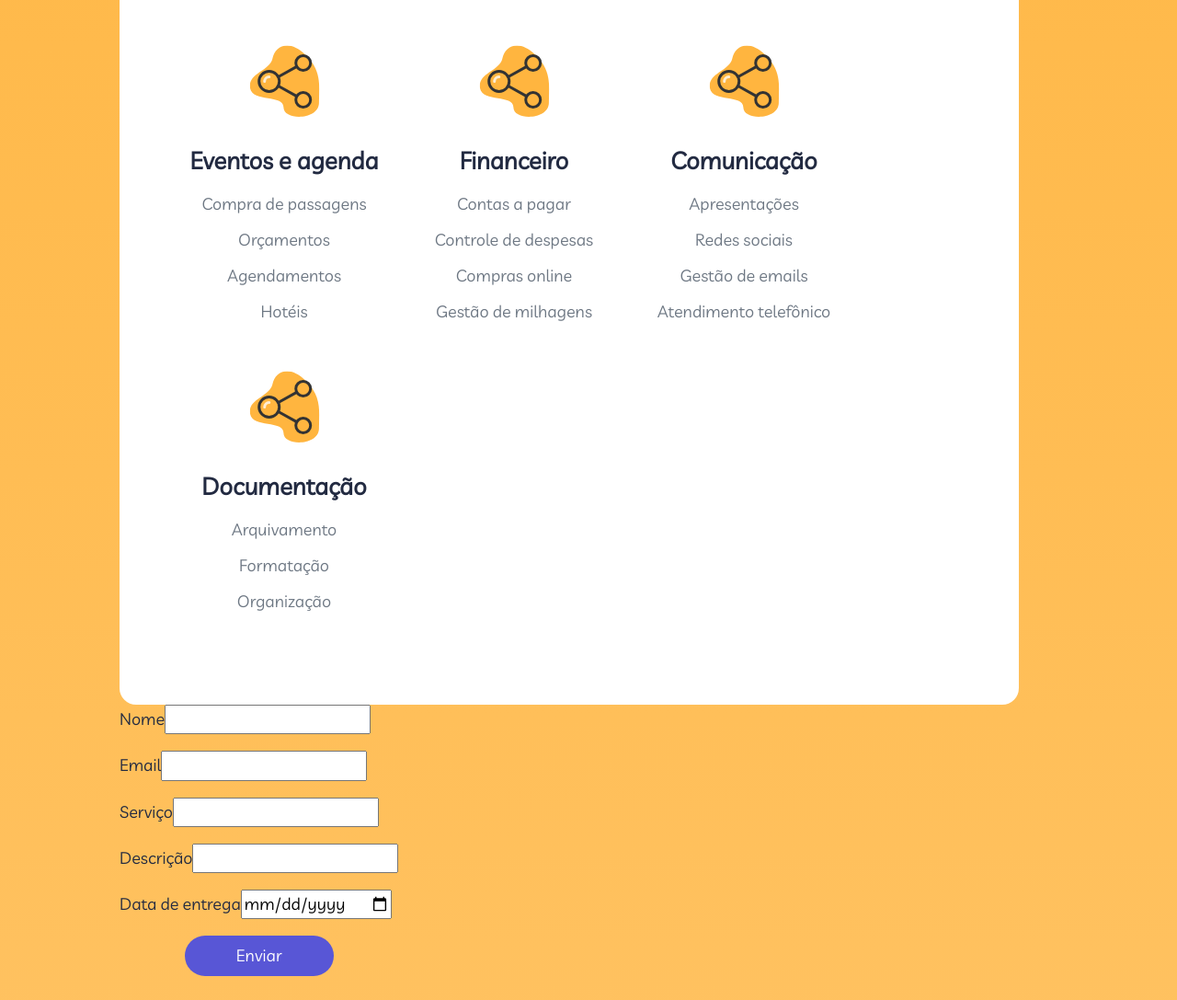
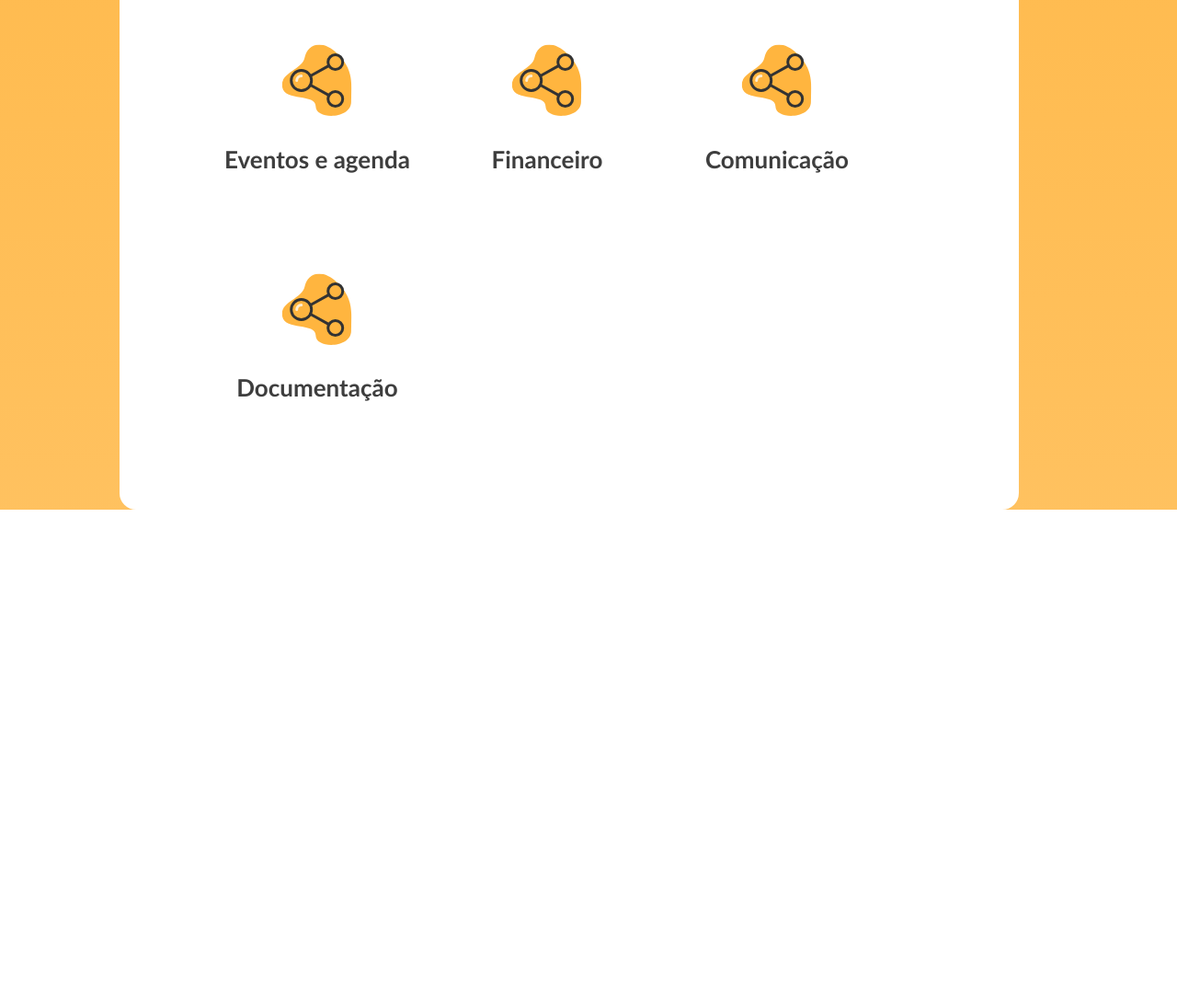
Before and after one commit to picolloo/susy, a Gatsby site: page / in a window 1280 px wide. Shown: the part 930-2017 px from the top of the page at 92% size. After the commit the page ends 1484 px from the top, so only its background shows below. Built offline with nearby package versions, Linux system fonts and the light colour scheme; Gatsby itself is replaced by a stand-in of ours; a web font is replaced by a local one.

Commit message:
styled refactor

```diff
--- a/gatsby-config.js
+++ b/gatsby-config.js
@@ -40,7 +40,7 @@ module.exports = {
       resolve: "gatsby-plugin-web-font-loader",
       options: {
         google: {
-          families: ["Livvic"],
+          families: ["Sul Sans Light"],
         },
       },
     },
--- a/src/data/services.json
+++ b/src/data/services.json
@@ -2,31 +2,21 @@
   {
     "id": 0,
     "name": "Eventos e agenda",
-    "topics": ["Compra de passagens", "Orçamentos", "Agendamentos", "Hotéis"]
+    "description": "Compra de passagens Orçamentos Agendamentos Hotéis"
   },
   {
     "id": 1,
     "name": "Financeiro",
-    "topics": [
-      "Contas a pagar",
-      "Controle de despesas",
-      "Compras online",
-      "Gestão de milhagens"
-    ]
+    "description": "Contas a pagar Controle de despesas Compras online Gestão de milhagens"
   },
   {
     "id": 2,
     "name": "Comunicação",
-    "topics": [
-      "Apresentações",
-      "Redes sociais",
-      "Gestão de emails",
-      "Atendimento telefônico"
-    ]
+    "description": "Apresentações Redes sociais Gestão de emails Atendimento telefônico"
   },
   {
     "id": 3,
     "name": "Documentação",
-    "topics": ["Arquivamento", "Formatação", "Organização"]
+    "description": "Arquivamento Formatação Organização"
   }
 ]
--- a/src/pages/index.js
+++ b/src/pages/index.js
@@ -3,7 +3,7 @@ import React from "react"
 import Layout from "../components/Layout"
 import Hero from "../components/Hero"
 import Services from "../components/Services"
-import Contact from "../components/Contact"
+// import Contact from "../components/Contact"
 import SEO from "../components/seo"
 
 const IndexPage = () => (
@@ -11,7 +11,8 @@ const IndexPage = () => (
     <SEO title="Home" />
     <Hero />
     <Services />
-    <Contact />
+    {/*
+    <Contact /> */}
   </Layout>
 )
 
--- a/src/styles/colors.js
+++ b/src/styles/colors.js
@@ -1,8 +1,8 @@
 export default {
-  primary: "#FCAA23",
+  primary: "#EA1D2C",
+  // primary: "#FCAA23",
   primaryLight: "#FEEED3",
   secondary: "#5856D6",
-  gray: "#222A41",
-  lightGray: "#6D7783",
-  black: "#333333",
+  gray: "#3e3e3e",
+  lightGray: "#717171",
 }
--- a/src/styles/global.js
+++ b/src/styles/global.js
@@ -7,6 +7,8 @@ const GlobalStyle = createGlobalStyle`
   font-family: sans-serif;
   -ms-text-size-adjust: 100%;
   -webkit-text-size-adjust: 100%;
+
+
   }
   body {
     margin: 0;
@@ -195,7 +197,8 @@ const GlobalStyle = createGlobalStyle`
     overflow-y: scroll;
   }
   * {
-    box-sizing: inherit;
+    box-sizing: border-box;
+    font-family: "Sul Sans Light", "Gill Sans", "Gill Sans MT", Calibri, "Trebuchet MS", sans-serif;
   }
   *:before {
     box-sizing: inherit;
@@ -630,7 +633,6 @@ const GlobalStyle = createGlobalStyle`
     cursor: pointer;
   }
 
-
   ${typography}
 `
 
```
Also changed, not shown: src/images/women.jpg (added).
